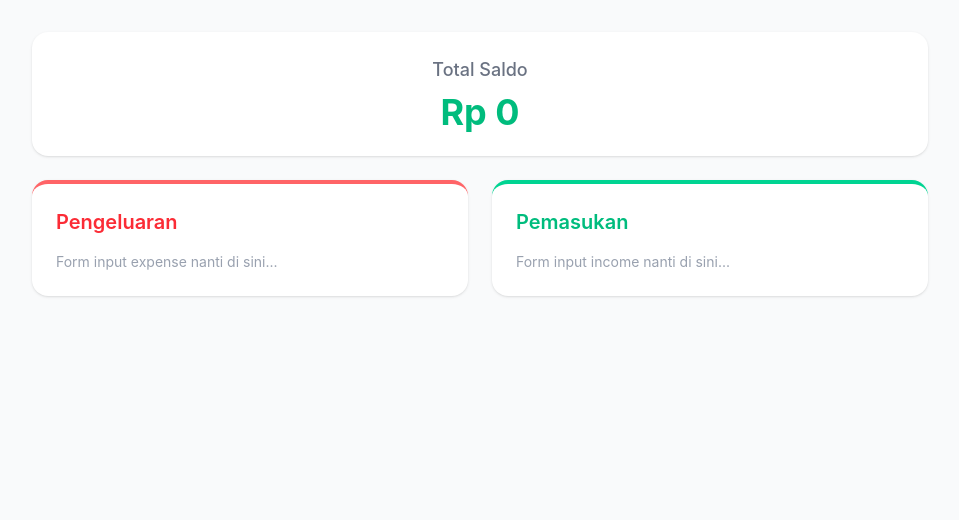
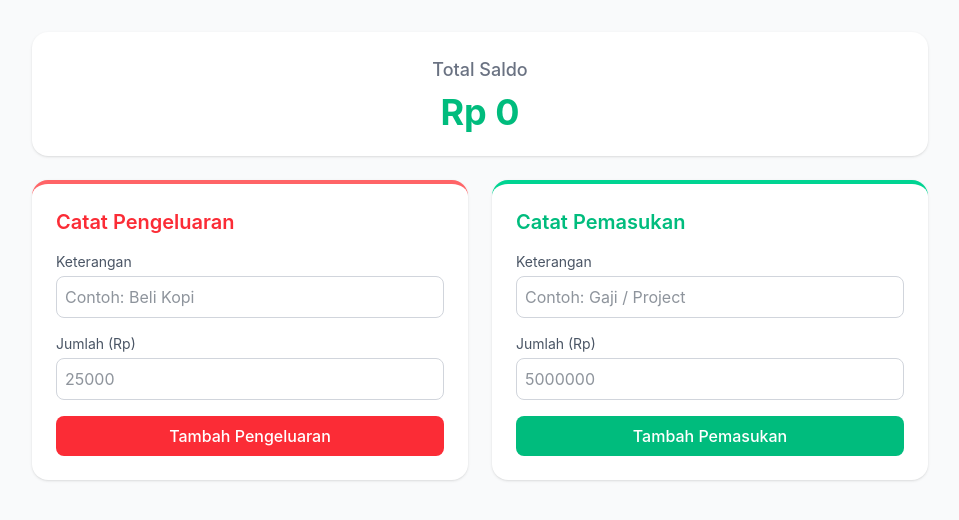
Before and after one commit to husnifatah-dev/expense-tracker, a React (Vite) app: page / in a window 1280 px wide. Shown: the top 520 px of the page, without its empty margins (160-1119 px from the left). Built offline with nearby package versions, Linux system fonts and the light colour scheme.

Commit message:
feat: add input forms and transaction submission logic

```diff
--- a/src/App.tsx
+++ b/src/App.tsx
@@ -1,4 +1,4 @@
-import { useEffect, useState } from "react";
+import { useState, useEffect } from 'react'
 
 export type Transaction = {
   id: string;
@@ -13,24 +13,54 @@ function App() {
     return savedTransactions ? JSON.parse(savedTransactions) : [];
   });
 
+  const [expenseDesc, setExpenseDesc] = useState('');
+  const [expenseAmount, setExpenseAmount] = useState('');
+
+  const [incomeDesc, setIncomeDesc] = useState('');
+  const [incomeAmount, setIncomeAmount] = useState('');
+
   useEffect(() => {
     localStorage.setItem('transactions', JSON.stringify(transactions));
   }, [transactions]);
 
-  const totalIncome = transactions
-    .filter(t => t.type === 'income')
-    .reduce((acc, curr) => acc + curr.amount, 0);
+  const addTransaction = (type: 'income' | 'expense', desc: string, amountStr: string) => {
+    if (!desc || !amountStr) return;
+    const amount = parseFloat(amountStr);
+    if (isNaN(amount) || amount <= 0) return;
 
-  const totalExpense = transactions
-    .filter(t => t.type === 'expense')
-    .reduce((acc, curr) => acc + curr.amount, 0);
+    const newTransaction: Transaction = {
+      id: crypto.randomUUID(),
+      description: desc,
+      amount,
+      type
+    };
 
+    setTransactions(prev => [newTransaction, ...prev]);
+  };
+
+  const handleExpenseSubmit = (e: React.FormEvent) => {
+    e.preventDefault();
+    addTransaction('expense', expenseDesc, expenseAmount);
+    setExpenseDesc('');
+    setExpenseAmount('');
+  };
+
+  const handleIncomeSubmit = (e: React.FormEvent) => {
+    e.preventDefault();
+    addTransaction('income', incomeDesc, incomeAmount);
+    setIncomeDesc('');
+    setIncomeAmount('');
+  };
+
+  const totalIncome = transactions.filter(t => t.type === 'income').reduce((acc, curr) => acc + curr.amount, 0);
+  const totalExpense = transactions.filter(t => t.type === 'expense').reduce((acc, curr) => acc + curr.amount, 0);
   const balance = totalIncome - totalExpense;
 
-return (
+  return (
     <div className="min-h-screen bg-gray-50 p-4 md:p-8">
       <div className="max-w-4xl mx-auto space-y-6">
 
+        {/* Header Saldo */}
         <div className="bg-white p-6 rounded-2xl shadow-sm text-center">
           <h1 className="text-lg font-medium text-gray-500 mb-2">Total Saldo</h1>
           <p className={`text-4xl font-bold ${balance < 0 ? 'text-red-500' : 'text-emerald-500'}`}>
@@ -38,23 +68,73 @@ return (
           </p>
         </div>
 
+        {/* Layout Kiri Kanan */}
         <div className="grid grid-cols-1 md:grid-cols-2 gap-6">
 
+          {/* Form Pengeluaran */}
           <div className="bg-white p-6 rounded-2xl shadow-sm border-t-4 border-red-400">
-            <h2 className="text-xl font-semibold text-red-500 mb-4">Pengeluaran</h2>
-            <p className="text-sm text-gray-400">Form input expense nanti di sini...</p>
+            <h2 className="text-xl font-semibold text-red-500 mb-4">Catat Pengeluaran</h2>
+            <form onSubmit={handleExpenseSubmit} className="space-y-4">
+              <div>
+                <label className="block text-sm text-gray-600 mb-1">Keterangan</label>
+                <input
+                  type="text"
+                  value={expenseDesc}
+                  onChange={(e) => setExpenseDesc(e.target.value)}
+                  className="w-full border border-gray-300 rounded-lg p-2 focus:outline-none focus:ring-2 focus:ring-red-200"
+                  placeholder="Contoh: Beli Kopi"
+                />
+              </div>
+              <div>
+                <label className="block text-sm text-gray-600 mb-1">Jumlah (Rp)</label>
+                <input
+                  type="number"
+                  value={expenseAmount}
+                  onChange={(e) => setExpenseAmount(e.target.value)}
+                  className="w-full border border-gray-300 rounded-lg p-2 focus:outline-none focus:ring-2 focus:ring-red-200"
+                  placeholder="25000"
+                />
+              </div>
+              <button type="submit" className="w-full bg-red-500 text-white rounded-lg p-2 hover:bg-red-600 font-medium transition-colors">
+                Tambah Pengeluaran
+              </button>
+            </form>
           </div>
 
+          {/* Form Pemasukan */}
           <div className="bg-white p-6 rounded-2xl shadow-sm border-t-4 border-emerald-400">
-            <h2 className="text-xl font-semibold text-emerald-500 mb-4">Pemasukan</h2>
-            <p className="text-sm text-gray-400">Form input income nanti di sini...</p>
+            <h2 className="text-xl font-semibold text-emerald-500 mb-4">Catat Pemasukan</h2>
+            <form onSubmit={handleIncomeSubmit} className="space-y-4">
+              <div>
+                <label className="block text-sm text-gray-600 mb-1">Keterangan</label>
+                <input
+                  type="text"
+                  value={incomeDesc}
+                  onChange={(e) => setIncomeDesc(e.target.value)}
+                  className="w-full border border-gray-300 rounded-lg p-2 focus:outline-none focus:ring-2 focus:ring-emerald-200"
+                  placeholder="Contoh: Gaji / Project"
+                />
+              </div>
+              <div>
+                <label className="block text-sm text-gray-600 mb-1">Jumlah (Rp)</label>
+                <input
+                  type="number"
+                  value={incomeAmount}
+                  onChange={(e) => setIncomeAmount(e.target.value)}
+                  className="w-full border border-gray-300 rounded-lg p-2 focus:outline-none focus:ring-2 focus:ring-emerald-200"
+                  placeholder="5000000"
+                />
+              </div>
+              <button type="submit" className="w-full bg-emerald-500 text-white rounded-lg p-2 hover:bg-emerald-600 font-medium transition-colors">
+                Tambah Pemasukan
+              </button>
+            </form>
           </div>
 
         </div>
-
       </div>
     </div>
   )
 }
 
-export default App;
+export default App
```
